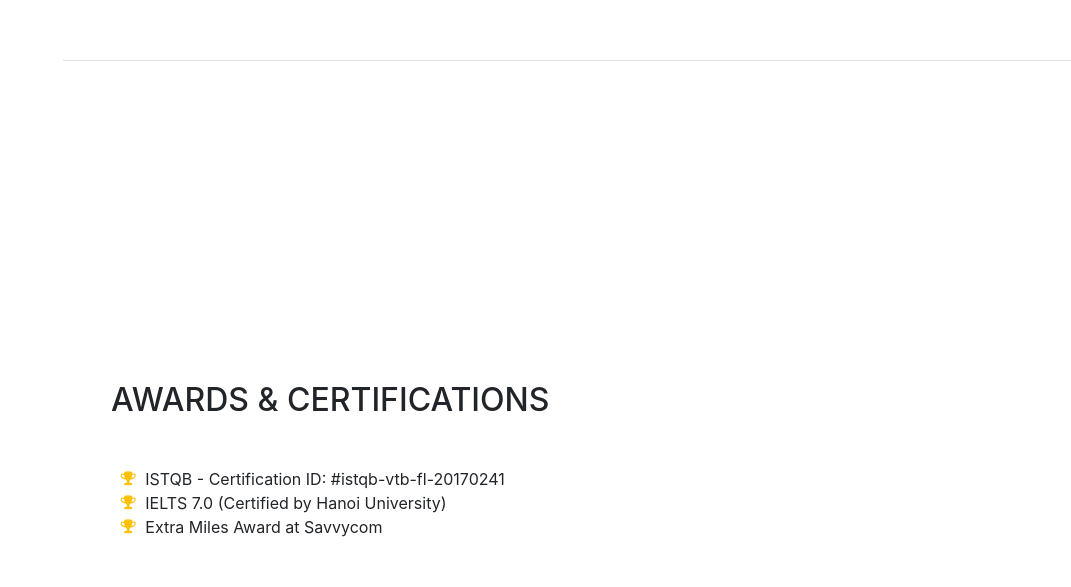
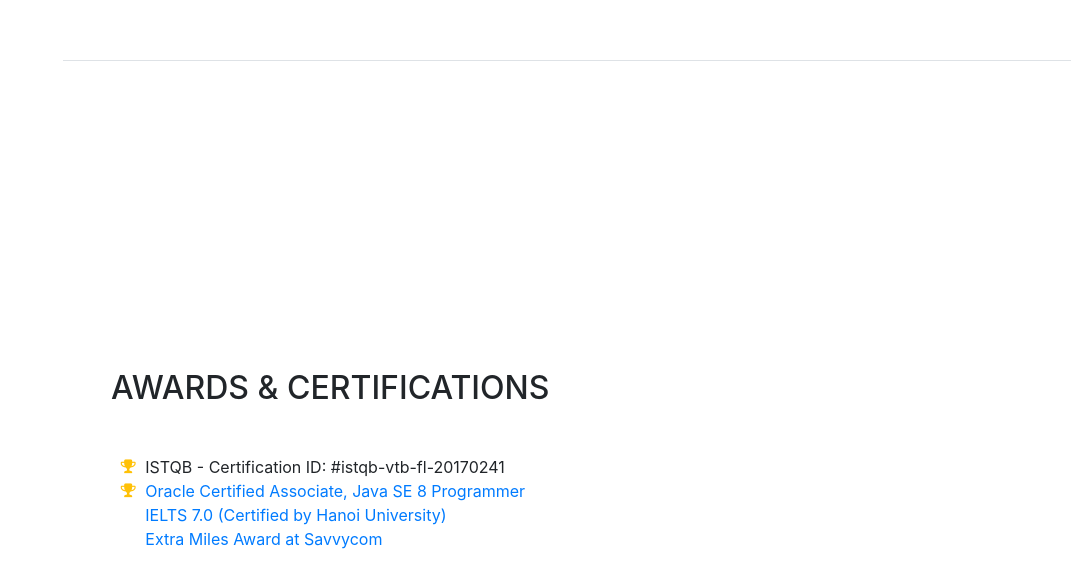
Before and after one commit to hailee0710/resume, a website with bundled scripts: page index.html in a window 1280 px wide. Shown: the part 6234-6821 px from the top of the page, without its empty margins (209-1280 px from the left). Built offline with nearby package versions, Linux system fonts and the light colour scheme; a script that the page names is missing; a web font is replaced by a local one.

Commit message:
Added OCAJP

```diff
--- a/index.html
+++ b/index.html
@@ -396,14 +396,15 @@
             <li>
               <i class="fa-li fa fa-trophy text-warning"></i>
               ISTQB - Certification ID: #istqb-vtb-fl-20170241</li>
+		  <li>
+              <i class="fa-li fa fa-trophy text-warning"></i>
+              <a href="https://www.credly.com/badges/0ea905c1-3b19-4183-b4fd-a09ae94d3117/public_url">Oracle Certified Associate, Java SE 8 Programmer</li>
             <li>
               <i class="fa-li fa fa-trophy text-warning"></i>
               IELTS 7.0 (Certified by Hanoi University)</li>
             <li>
               <i class="fa-li fa fa-trophy text-warning"></i>
               Extra Miles Award at Savvycom</li>
-		  <li>
-		  <div data-iframe-width="150" data-iframe-height="270" data-share-badge-id="0ea905c1-3b19-4183-b4fd-a09ae94d3117" data-share-badge-host="https://www.credly.com"></div><script type="text/javascript" async src="//cdn.credly.com/assets/utilities/embed.js"></script></li>
           </ul>
         </div>
       </section>
```
